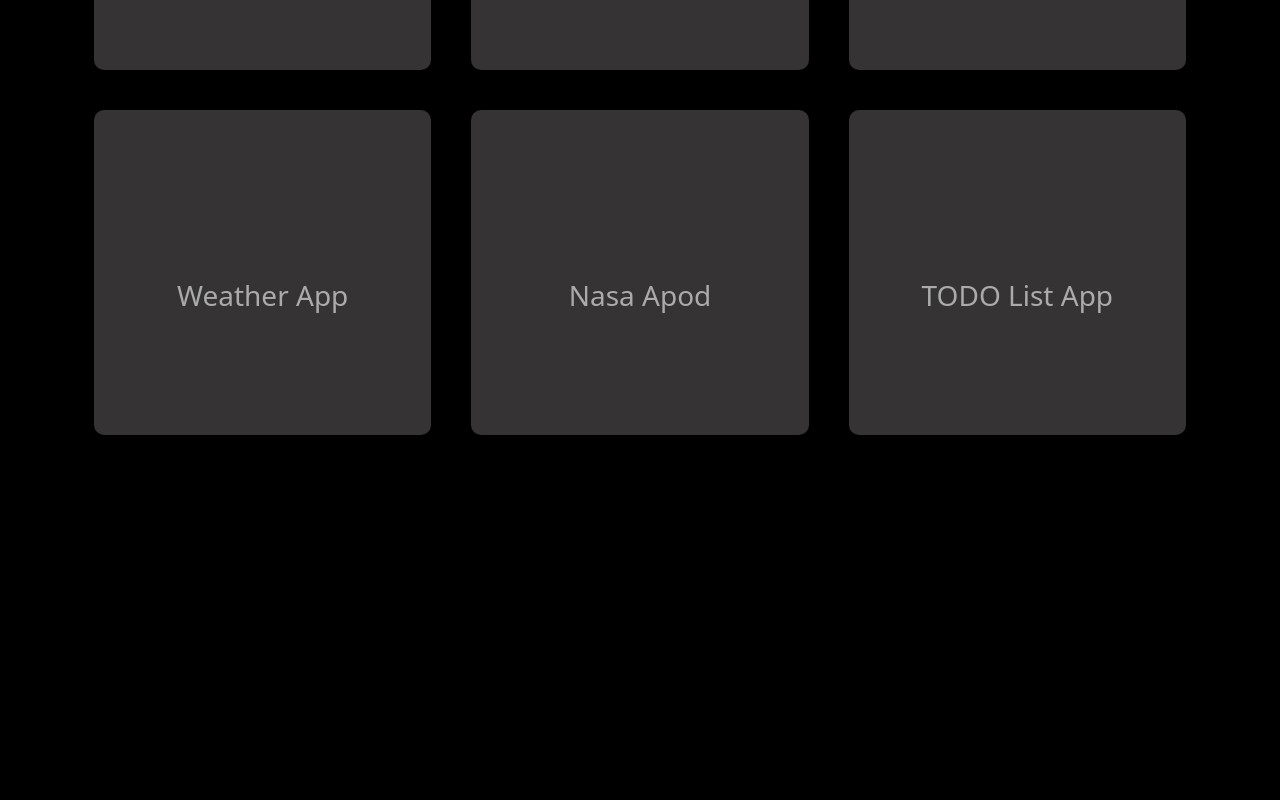
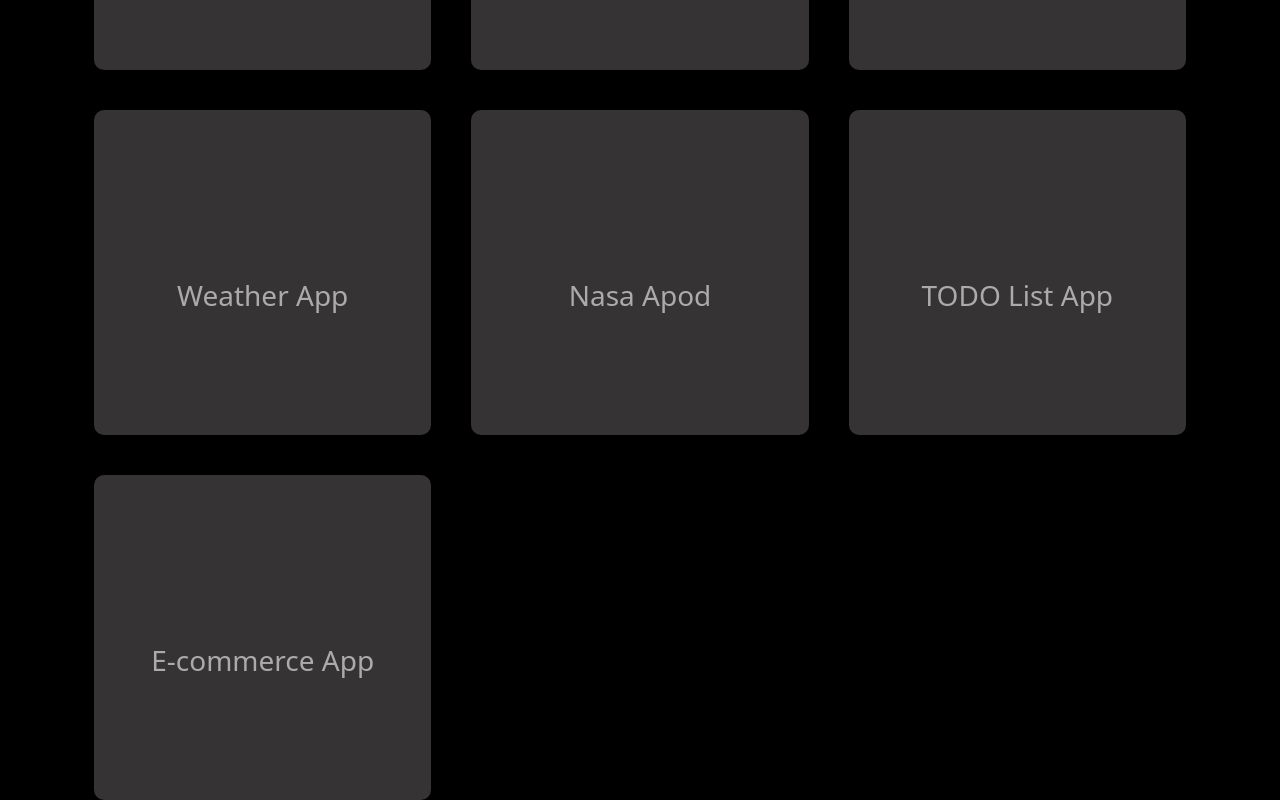
Before and after one commit to Johnson2017-stack/andrew-johnson, a React (Create React App) app: page /portfolio in a window 1280 px wide. Shown: the part 766-1566 px from the top of the page. Before the commit the page ends 1201 px from the top, so only its background shows below. Built offline with nearby package versions, Linux system fonts and the light colour scheme.

Commit message:
updated my protfolio page to add my latest ecommerce site in my projects

```diff
--- a/src/Pages/Portfolio.jsx
+++ b/src/Pages/Portfolio.jsx
@@ -131,6 +131,23 @@ const Portfolio = () => {
               </div>
             </div>
 
+                 <div className="work">
+            <h3>E-commerce App</h3>
+              <div className="layer">
+                <h3>E-commerce App</h3>
+                <p>A fully functional E-commerce app i built using react</p>
+                <a href="https://github.com/Johnson2017-stack/e-comm-client.git">Client
+                  <i class="fa-sharp fa-solid fa-code-branch"></i>
+                </a>
+                <a href="https://github.com/Johnson2017-stack/e-comm-sever.git">Server
+                  <i class="fa-sharp fa-solid fa-code-branch"></i>
+                </a>
+                <a href="https://johnsons-motorsports.netlify.app/">
+                  <i class="fa-solid fa-arrow-up-right-from-square"></i>
+                  </a>
+              </div>
+            </div>
+
           </div>
         </div>
       </div>
```
Also changed, not shown: 1 other file (tests, documents, lock files or other folders).
